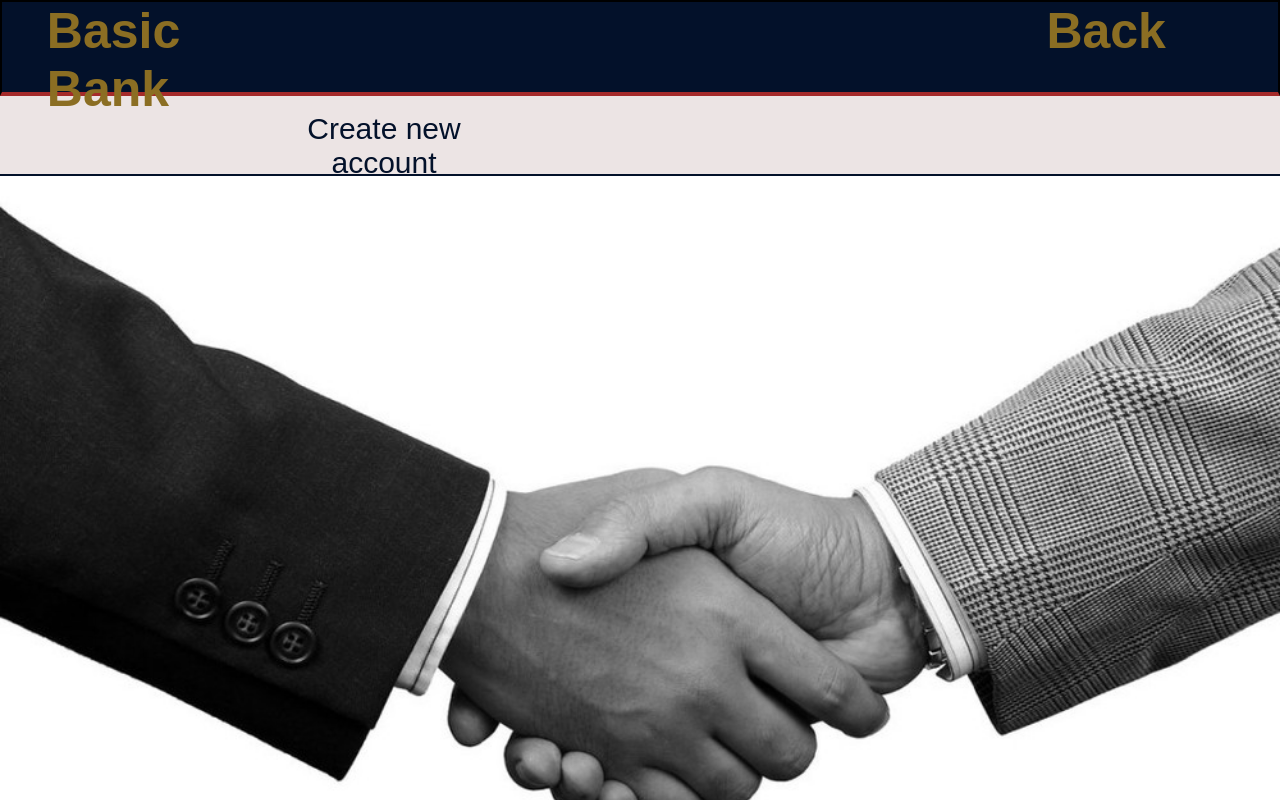
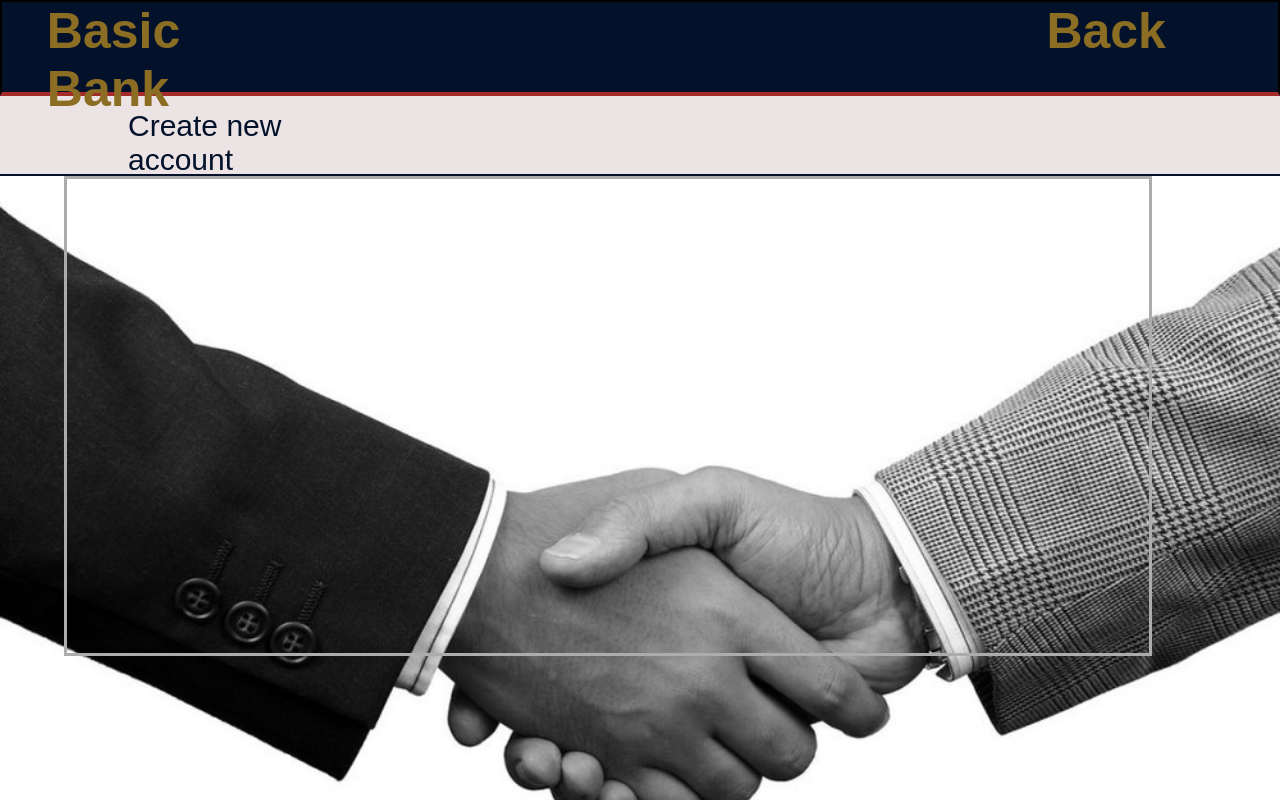
Before and after one commit to cyberstizz/basicbank, a React (Create React App) app: page /create in a window 1280 px wide. Built offline with nearby package versions, Linux system fonts and the light colour scheme.

Commit message:
added css rules for form area

```diff
--- a/src/components/Accounts.css
+++ b/src/components/Accounts.css
@@ -106,3 +106,10 @@
     filter: grayscale(100%);
 
 }
+
+.createPageFormArea{
+    width: 85vw;
+    height: 60vh;
+    border: solid 3px orange;
+    margin-left: 5vw;
+}
--- a/src/components/Create.js
+++ b/src/components/Create.js
@@ -22,12 +22,18 @@ const Create = () => {
 
 
 
-        <div className='state' style={{textAlign:'center', marginLeft: '20vw'}}>Create new account</div>
+        <div className='state' style={{alignSelf:'center'}}>Create new account</div>
 
     </div>
 
 
         <div className="createbottomsection">
+
+        <div className="createPageFormArea">
+
+
+        </div>
+
 
 
         </div>
```
